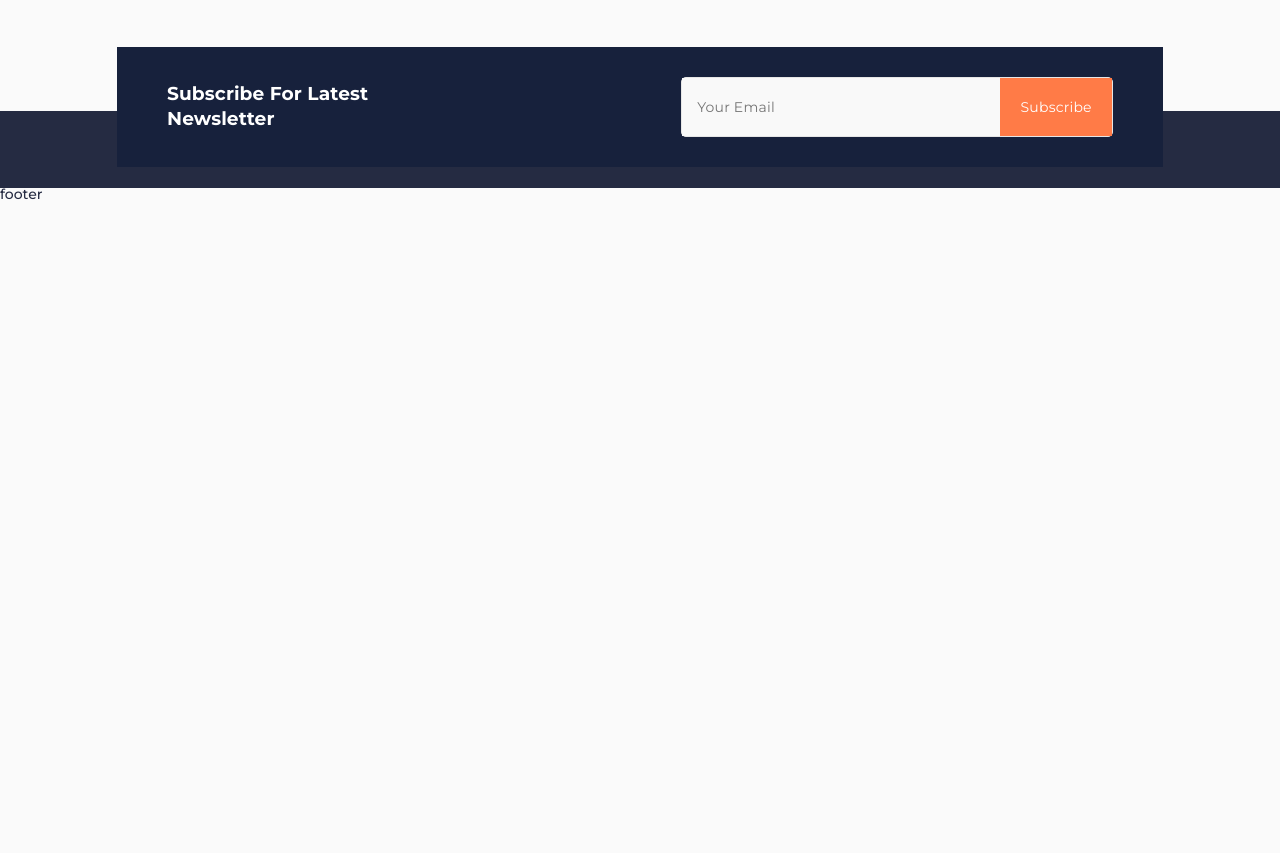
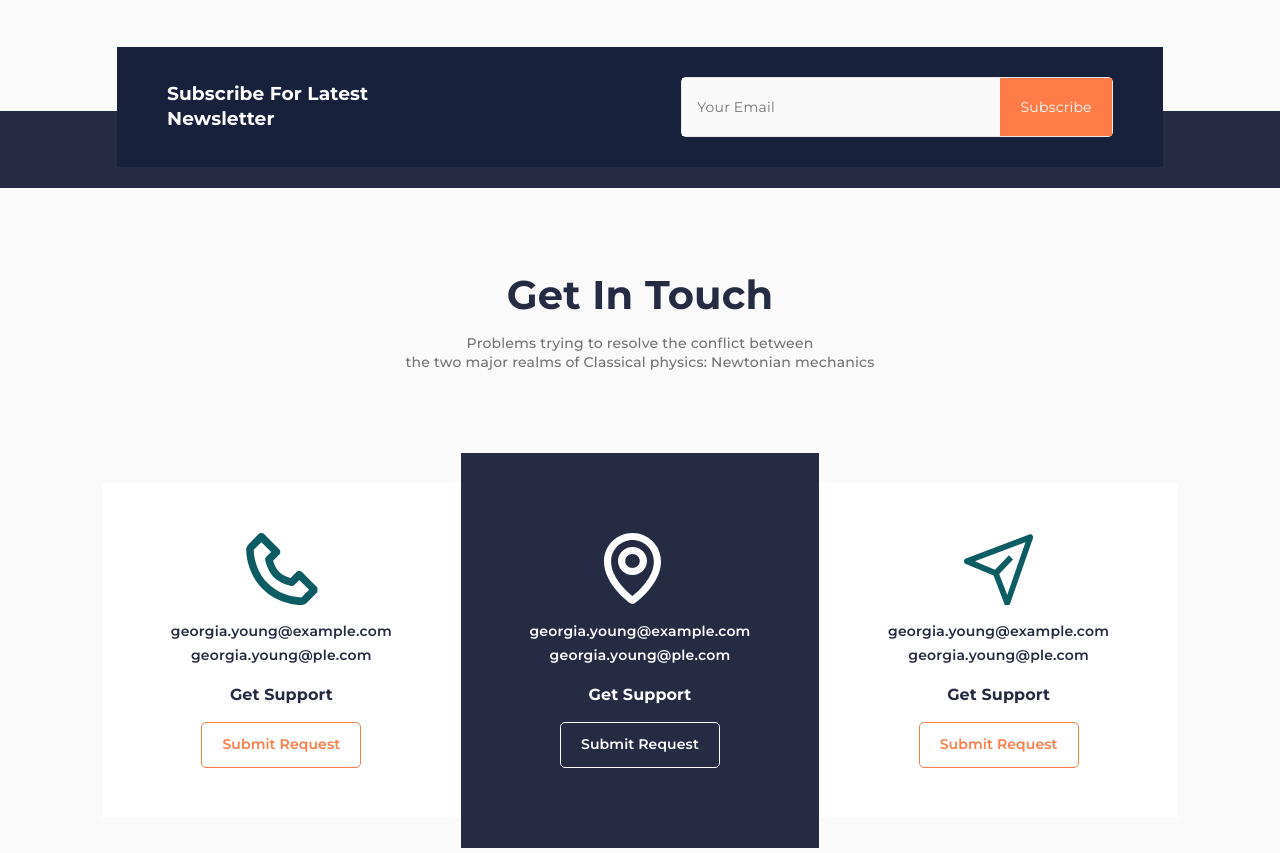
Before and after one commit to olha-bochevar/relvise, a plain HTML site: page index.html in a window 1280 px wide. Shown: the part 3107-3960 px from the top of the page. Before the commit the page ends 3308 px from the top, so only its background shows below. Drawn offline with Linux system fonts and the light colour scheme.

Commit message:
Add section Get In Touch

```diff
--- a/css/style.css
+++ b/css/style.css
@@ -215,6 +215,8 @@ h6 {
 .page__clients {}
 
 .page__subscribe {}
+
+.page__getintouch {}
 
 /*------------------------------------------------------------------------------*/
 /*------------------------------------MAIN-BLOCK--------------------------------*/
@@ -868,8 +870,9 @@ h6 {
 
 .subscribe {
     position: relative;
-	padding: 0px 0px 20px 0px;
+    padding: 0px 0px 20px 0px;
 }
+
 @media (min-width:810px) {
     .subscribe::before {
         content: " ";
@@ -884,7 +887,7 @@ h6 {
 }
 
 
-@media (max-width:468px){
+@media (max-width:468px) {
     .subscribe {
         padding: 20px;
         margin: -10px;
@@ -903,8 +906,9 @@ h6 {
     align-items: center;
     flex-wrap: wrap;
 }
-@media (max-width:810px){
-    .subscribe__body{
+
+@media (max-width:810px) {
+    .subscribe__body {
         margin: -20px;
     }
 }
@@ -917,8 +921,9 @@ h6 {
     letter-spacing: 0.1px;
 
 }
-@media (min-width:810px){
-    .subscribe__title{
+
+@media (min-width:810px) {
+    .subscribe__title {
         max-width: 266px;
     }
 }
@@ -931,21 +936,23 @@ h6 {
     display: flex;
     justify-content: space-between;
 }
+
 @media (max-width:810px) {
 
     .subscribe__title {
         margin: 0 50px 0 0;
         flex: 1 1 100%;
     }
-    .subscribe__form{
+
+    .subscribe__form {
         flex: 1 1 100%;
     }
-    .subscribe__title:not(:last-child){
+
+    .subscribe__title:not(:last-child) {
         margin-bottom: 20px;
     }
 
 }
-
 
 .subscribe__email {
     flex: 1 1 auto;
@@ -957,7 +964,8 @@ h6 {
     letter-spacing: 0.2px;
     padding: 15px;
 }
-.subscribe__btn{
+
+.subscribe__btn {
     flex: 0 1 26%;
     padding: 15px;
     background-color: #FF7B47;
@@ -969,6 +977,124 @@ h6 {
     text-align: center;
 }
 
+/*------------------------------------------------------------------------------*/
+/*--------------------------------GETINTOUCH------------------------------------*/
+
+
+.getintouch {
+    padding: 80px 32.5px;
+    margin-bottom: 68px;
+}
+
+
+.getintouch__header {
+    text-align: center;
+    margin-bottom: 80px;
+}
+
+.getintouch__body {
+    display: flex;
+    align-items: baseline;
+    margin: 0 -15px;
+}
+
+
+
+.item-getintouch {
+    flex: 0 1 33.3333%;
+    padding: 50px 15px;
+    background-color: #FFFFFF;
+    height: 100%;
+    display: flex;
+    justify-content: center;
+    align-items: center;
+    flex-direction: column;
+}
+
+@media (max-width:992px) {
+    .getintouch{
+        padding: 40px 0;
+    }
+    .getintouch__body {
+       flex-wrap: wrap;
+    }
+    .item-getintouch{
+        flex: 0 1 100%;
+    }
+    .getintouch__header {
+        margin-bottom: 40px;
+    }
+
+}
+
+.item-getintouch>*:not(:last-child) {
+    margin-bottom: 15px;
+}
+
+
+.item-getintouch__emails {
+    display: flex;
+    justify-content: center;
+    align-items: center;
+    flex-direction: column;
+
+}
+
+.item-getintouch__email {
+    color: inherit;
+    font-weight: 600;
+    font-size: 14px;
+    line-height: 171%;
+    letter-spacing: 0.2px;
+}
+
+.item-getintouch__email:hover {
+    text-decoration: underline;
+}
+
+.item-getintouch__label {
+    font-weight: 700;
+    font-size: 16px;
+    line-height: 150%;
+    letter-spacing: 0.1px;
+    color: inherit;
+}
+
+.item-getintouch__button {
+    display: flex;
+    justify-content: center;
+    align-self: center;
+    border: 1px solid #FF7B47;
+    box-sizing: border-box;
+    border-radius: 5px;
+    font-weight: 600;
+    font-size: 14px;
+    line-height: 171%;
+    text-align: center;
+    letter-spacing: 0.1px;
+    color: #FF7B47;
+    padding: 10px 20px;
+    width: 160px;
+    margin: 0 auto;
+}
+.item-getintouch__button:hover{
+    color: #FFFFFF;
+    background-color: #FF7B47;
+}
+
+.item-getintouch_active {
+    background-color: #252B42;
+    color: #FFFFFF;
+    padding: 80px 0;
+}
+.item-getintouch_active .item-getintouch__button{
+    border: 1px solid #FFFFFF;
+    color: #FFFFFF;
+}
+.item-getintouch_active .item-getintouch__button:hover{
+    background-color: #FFFFFF;
+    color: #252B42;
+}
 
 /*------------------------------------------------------------------------------*/
 /*------------------------------------FOOTER------------------------------------*/
--- a/index.html
+++ b/index.html
@@ -192,7 +192,8 @@
                                         behaviour of matter</div>
                                 </div>
                                 <div class="item-practice__image _ibg">
-                                    <a href="#"><img src="img/practice/02_way_to_organize.jpeg" alt="Fastest way to organize"></a>
+                                    <a href="#"><img src="img/practice/02_way_to_organize.jpeg"
+                                            alt="Fastest way to organize"></a>
                                 </div>
                             </article>
                         </div>
@@ -206,7 +207,8 @@
                                         moving</div>
                                 </div>
                                 <div class="item-practice__image _ibg">
-                                    <a href="#"><img src="img/practice/03_way_to_take_action.jpeg" alt="Fastest way to take action"></a>
+                                    <a href="#"><img src="img/practice/03_way_to_take_action.jpeg"
+                                            alt="Fastest way to take action"></a>
                                 </div>
                             </article>
                         </div>
@@ -220,7 +222,8 @@
                                         the behaviour </div>
                                 </div>
                                 <div class="item-practice__image _ibg">
-                                    <a href="#"><img src="img/practice/04_work_better.jpeg" alt="A single source of truth"></a>
+                                    <a href="#"><img src="img/practice/04_work_better.jpeg"
+                                            alt="A single source of truth"></a>
                                 </div>
                             </article>
                         </div>
@@ -310,12 +313,59 @@
                     <div class="subscribe__body">
                         <h3 class="subscribe__title">Subscribe For Latest Newsletter</h3>
                         <form action="#" class="subscribe__form">
-                            <input class="subscribe__email" required type="email" name="email" id="#" placeholder="Your Email">
+                            <input class="subscribe__email" required type="email" name="email" id="#"
+                                placeholder="Your Email">
                             <button class="subscribe__btn" type="submit">Subscribe</button>
                         </form>
                     </div>
                 </div>
 
+            </section>
+            <section class="page__getintouch getintouch">
+                <div class="getintouch__container _container">
+                    <div class="getintouch__header title">
+                        <div class="title">
+                            <h2 class="title__main-title">Get In Touch</h2>
+                            <div class="title__text">Problems trying to resolve the conflict between </br> the two major
+                                realms of Classical physics: Newtonian mechanics </div>
+                        </div>
+                    </div>
+                    <div class="getintouch__body">
+                        <div class="getintouch__item item-getintouch">
+                            <div class="item-getintouch__icon">
+                                <img src="img/getintouch/icons/01.svg" alt="phone">
+                            </div>
+                            <div class="item-getintouch__emails">
+                                <a href="#" class="item-getintouch__email">georgia.young@example.com</a>
+                                <a href="#" class="item-getintouch__email">georgia.young@ple.com</a>
+                            </div>
+                            <div class="item-getintouch__label">Get Support</div>
+                            <a href="#" class="item-getintouch__button">Submit Request</a>
+                        </div>
+                        <div class="getintouch__item item-getintouch item-getintouch_active">
+                            <div class="item-getintouch__icon">
+                                <img src="img/getintouch/icons/02.svg" alt="phone">
+                            </div>
+                            <div class="item-getintouch__emails">
+                                <a href="#" class="item-getintouch__email">georgia.young@example.com</a>
+                                <a href="#" class="item-getintouch__email">georgia.young@ple.com</a>
+                            </div>
+                            <div class="item-getintouch__label">Get Support</div>
+                            <a href="#" class="item-getintouch__button">Submit Request</a>
+                        </div>
+                        <div class="getintouch__item item-getintouch">
+                            <div class="item-getintouch__icon">
+                                <img src="img/getintouch/icons/03.svg" alt="phone">
+                            </div>
+                            <div class="item-getintouch__emails">
+                                <a href="#" class="item-getintouch__email">georgia.young@example.com</a>
+                                <a href="#" class="item-getintouch__email">georgia.young@ple.com</a>
+                            </div>
+                            <div class="item-getintouch__label">Get Support</div>
+                            <a href="#" class="item-getintouch__button">Submit Request</a>
+                        </div>
+                    </div>
+                </div>
             </section>
 
 
```
Also changed, not shown: img/getintouch/icons/01.svg (added), img/getintouch/icons/02.svg (added), img/getintouch/icons/03.svg (added), 1 other file.
